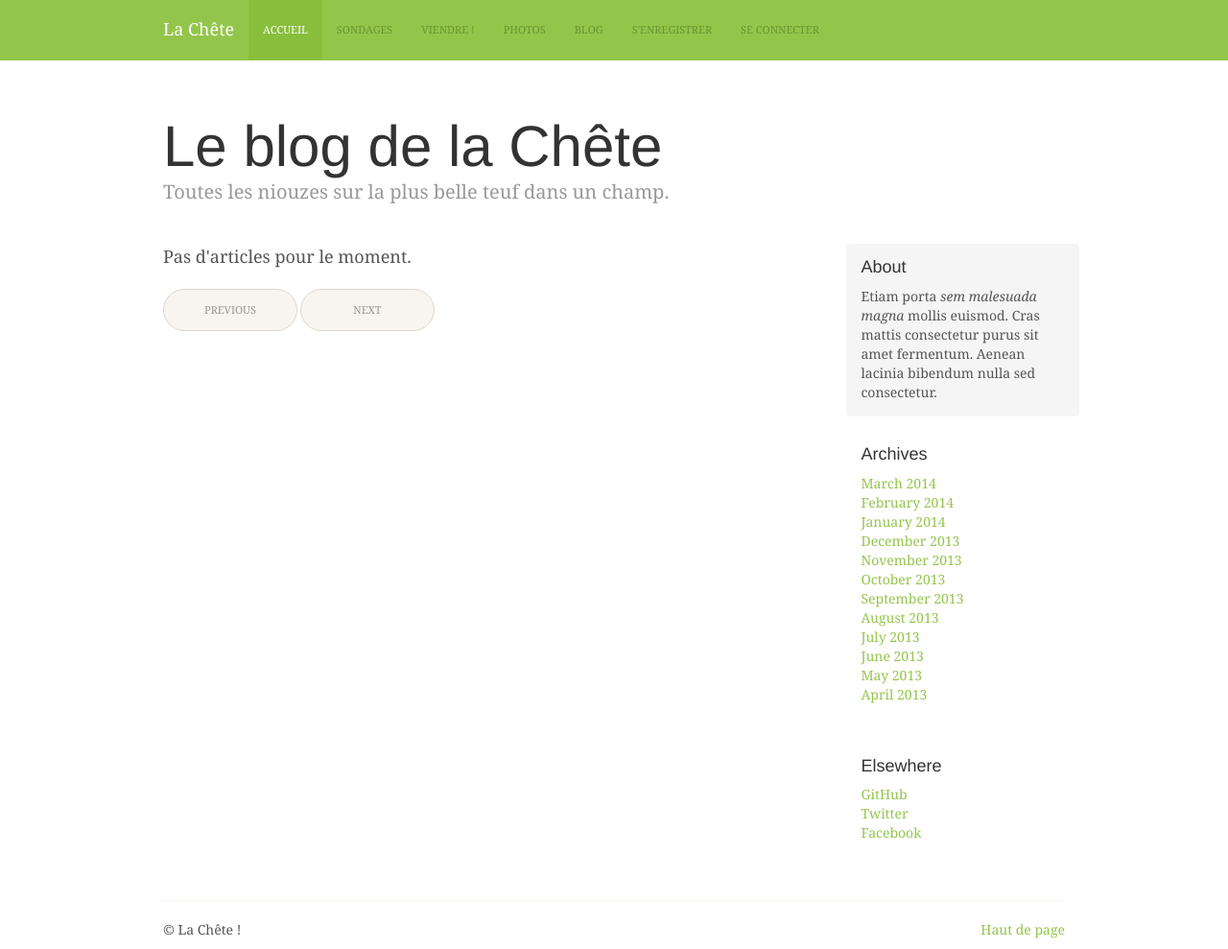
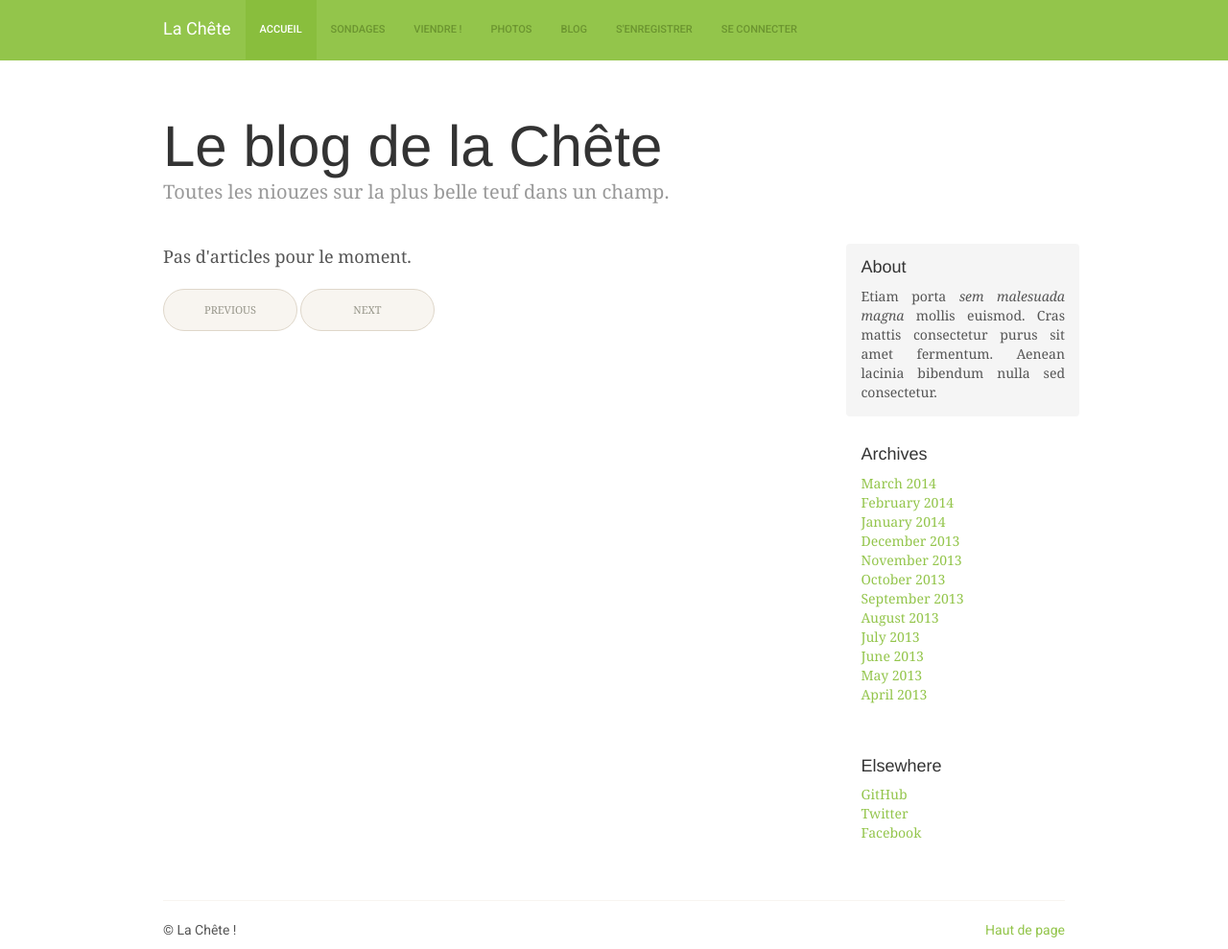
Before and after one commit to AL9000/lachete, a Django app: template blog/templates/blog/index.html in a window 1280 px wide. Shown: the whole page at 96% size. Run offline with Django 3.2, Linux system fonts and the light colour scheme; the template is opened without the code that fills it, so the values that code supplies are empty; some libraries are stand-ins or nearby versions.

Commit message:
Rework on blog app

```diff
--- a/blog/static/blog/blog.css
+++ b/blog/static/blog/blog.css
@@ -3,12 +3,12 @@
  */
 
 body {
-  font-family: Georgia, "Times New Roman", Times, serif;
     color: #555;
 }
 
-.blog-post p {
+.blog-container {
     text-align: justify;
+    font-family: Georgia, "Times New Roman", Times, serif;
 }
 
 h1, .h1,
--- a/blog/templates/blog/index.html
+++ b/blog/templates/blog/index.html
@@ -9,10 +9,13 @@
 
 {% block content %}
 
+    <div class="blog-container">
+
         <div class="blog-header">
             <h1 class="blog-title">Le blog de la Chête</h1>
             <p class="lead blog-description">Toutes les niouzes sur la plus belle teuf dans un champ.</p>
         </div>
+
         <div class="row">
 
             <div class="col-sm-8 blog-main">
@@ -69,5 +72,6 @@
             </div><!-- /.blog-sidebar -->
 
         </div><!-- /.row -->
+    </div>
 
 {% endblock %}
```
Lines whose indentation alone changed are shown as unchanged.
